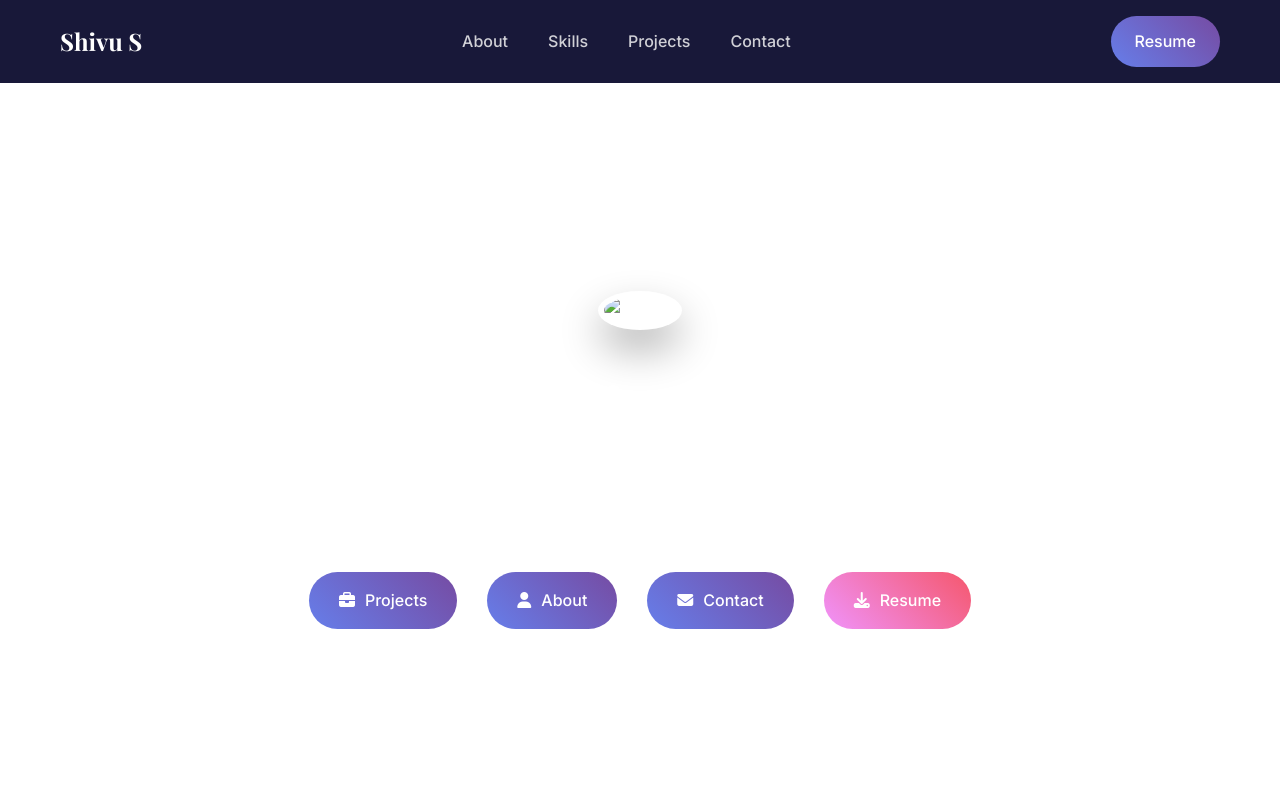
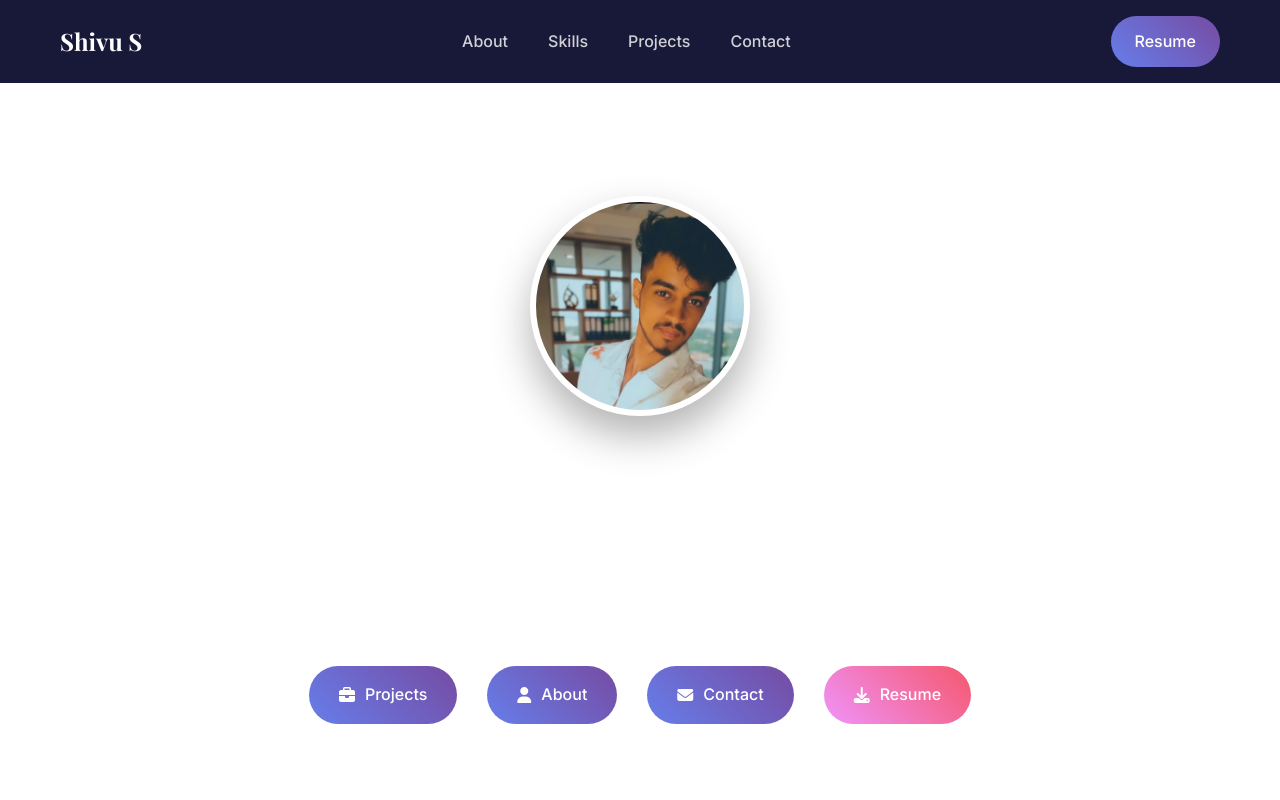
Before and after one commit to Shivu17TE/My-Portfolio, a plain HTML site: page index.html in a window 1280 px wide. Shown: the top 800 px of the page. Drawn offline with nearby package versions, Linux system fonts and the light colour scheme.

Commit message:
Update index.html

```diff
--- a/index.html
+++ b/index.html
@@ -12,7 +12,7 @@
     <!-- Hero Section -->
     <header class="hero">
         <div class="hero-content">
-            <img src="images/profile.jpg" alt="Shivu S" class="profile-img">
+            <img src="profile.jpg" alt="Shivu S" class="profile-img">
             <h1>Shivu S</h1>
             <h2>Junior QA & Automation Test Engineer</h2>
             <p>Mastering Selenium WebDriver | Java | API | QSpiders Trained</p>
```
